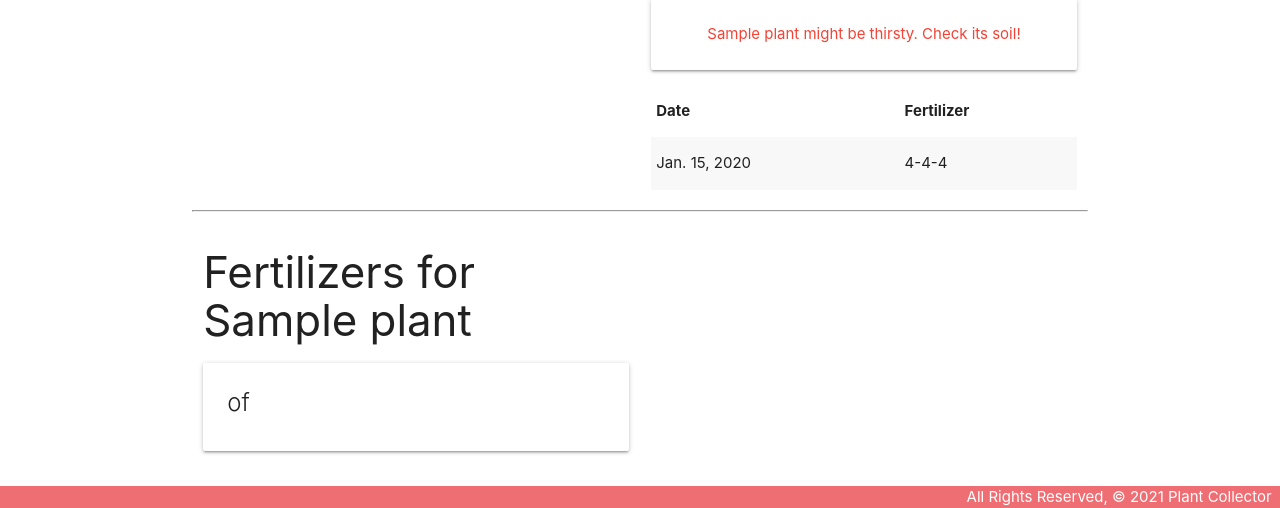
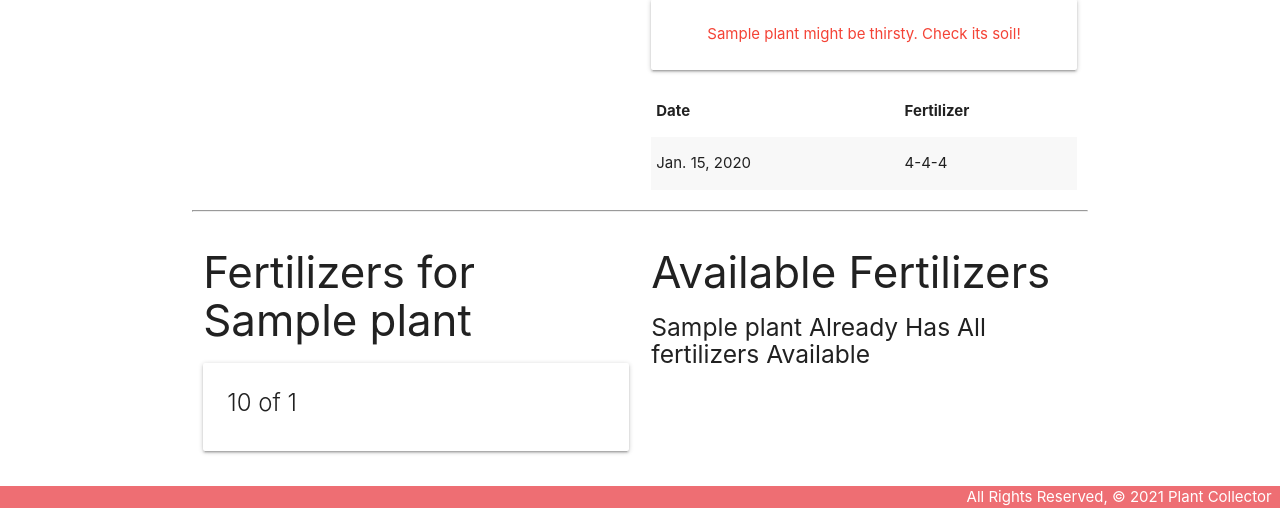
Before and after one commit to restfulry/plant-collector, a Django app: page /plants/1/ in a window 1280 px wide. Shown: the part 457-965 px from the top of the page. Run offline with Django 3.2, Linux system fonts and the light colour scheme; tables that the repository leaves empty hold one stand-in row (values such as "Sample post").

Commit message:
show available fertilizers on detail

```diff
--- a/main_app/templates/plants/detail.html
+++ b/main_app/templates/plants/detail.html
@@ -57,7 +57,7 @@
   <div class="col s6">
     <h3>Fertilizers for {{ plant.name }}</h3>
     {% if plant.fertilizers.count %}
-      {% for toy in plant.fertilizers.all %}
+      {% for fertilizer in plant.fertilizers.all %}
         <div class="card">
           <div class="card-content">
             <span class="card-title">
@@ -71,6 +71,28 @@
     {% endif %}
   </div>
   <!-- Available fertilizers will come after this line -->
+  <div class="col s6">
+    <h3>Available Fertilizers</h3>
+    {% if fertilizers.count %}
+      {% for fertilizer in fertilizers.all %}
+        <div class="card">
+          <div class="card-content">
+            <span class="card-title">
+              {{ fertilizer.quantity }} of {{ fertilizer.fertilizer }}
+            </span>
+          </div>
+          <div class="card-action">
+            <form action="" method="post">
+              {% csrf_token %}
+              <button type="submit" class="btn">Add</button>
+            </form>
+          </div>
+        </div>
+      {% endfor %}
+    {% else %}
+      <h5>{{plant.name}} Already Has All fertilizers Available</h5>
+    {% endif %}
+  </div>
 </div>
 
 <script>
--- a/main_app/urls.py
+++ b/main_app/urls.py
@@ -11,6 +11,8 @@
          views.PlantUpdate.as_view(), name='plants_update'),
     path('plants/<int:pk>/delete/',
          views.PlantDelete.as_view(), name='plants_delete'),
-    path('plants/<int:plant_id>//add_watering/',
+    path('plants/<int:plant_id>/add_watering/',
+         views.add_watering, name='add_watering'),
+    path('plants/<int:plant_id>/add_watering/',
          views.add_watering, name='add_watering'),
 ]
--- a/main_app/views.py
+++ b/main_app/views.py
@@ -1,7 +1,7 @@
 from django.shortcuts import render, redirect
 from django.http import HttpResponse
 from django.views.generic.edit import CreateView, UpdateView, DeleteView
-from .models import Plant
+from .models import Plant, Fertilizer
 from .forms import WateringForm
 
 
@@ -35,8 +35,14 @@
 
 def plants_detail(request, plant_id):
     plant = Plant.objects.get(id=plant_id)
+    fertilizers_plant_doesnt_have = Fertilizer.objects.exclude(
+        id__in=plant.fertilizers.all().values_list('id'))
     watering_form = WateringForm()
-    return render(request, 'plants/detail.html', {'plant': plant, 'watering_form': watering_form})
+    return render(request, 'plants/detail.html', {
+        'plant': plant,
+        'watering_form': watering_form,
+        'fertilizers': fertilizers_plant_doesnt_have
+    })
 
 
 def add_watering(request, plant_id):
```
